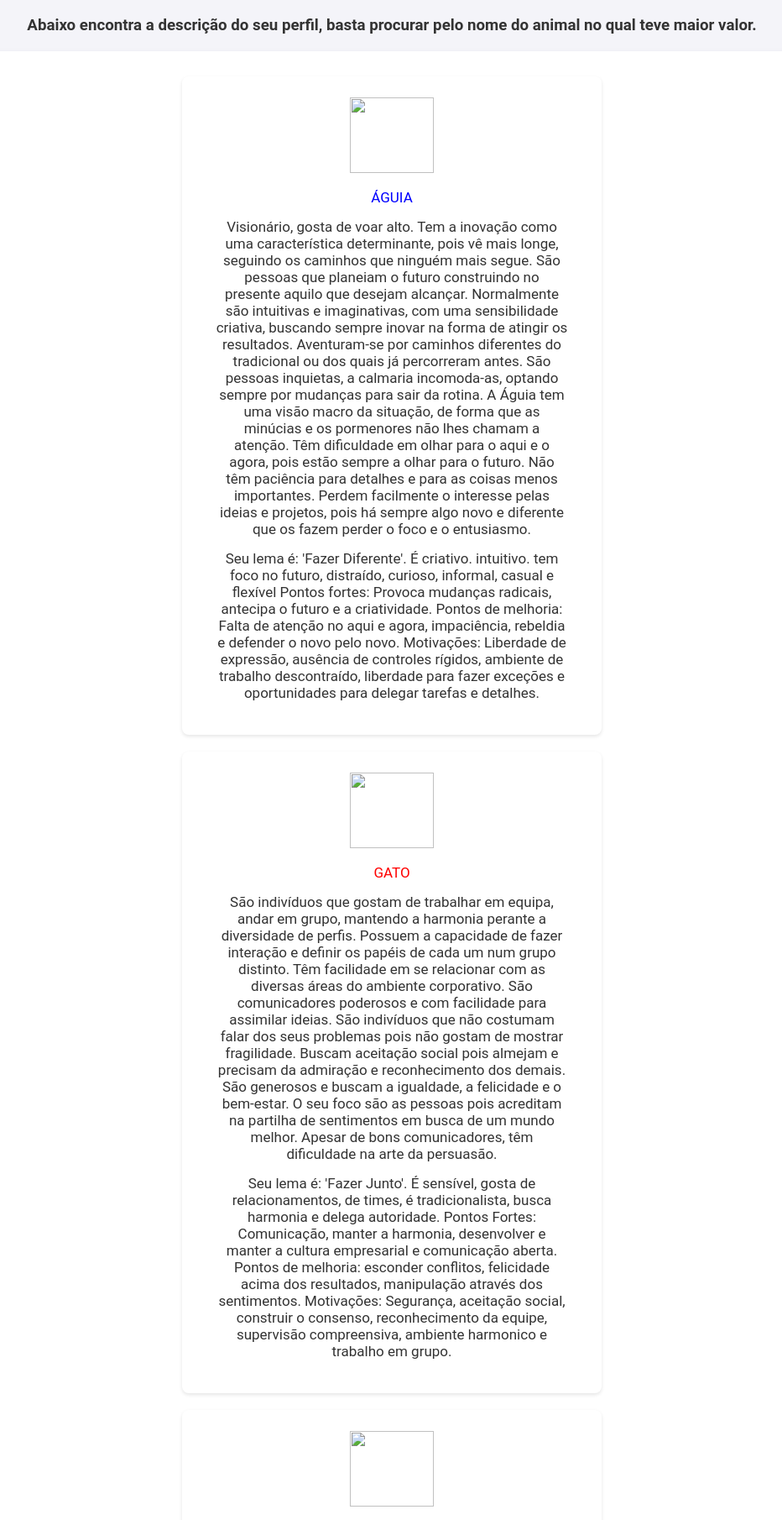
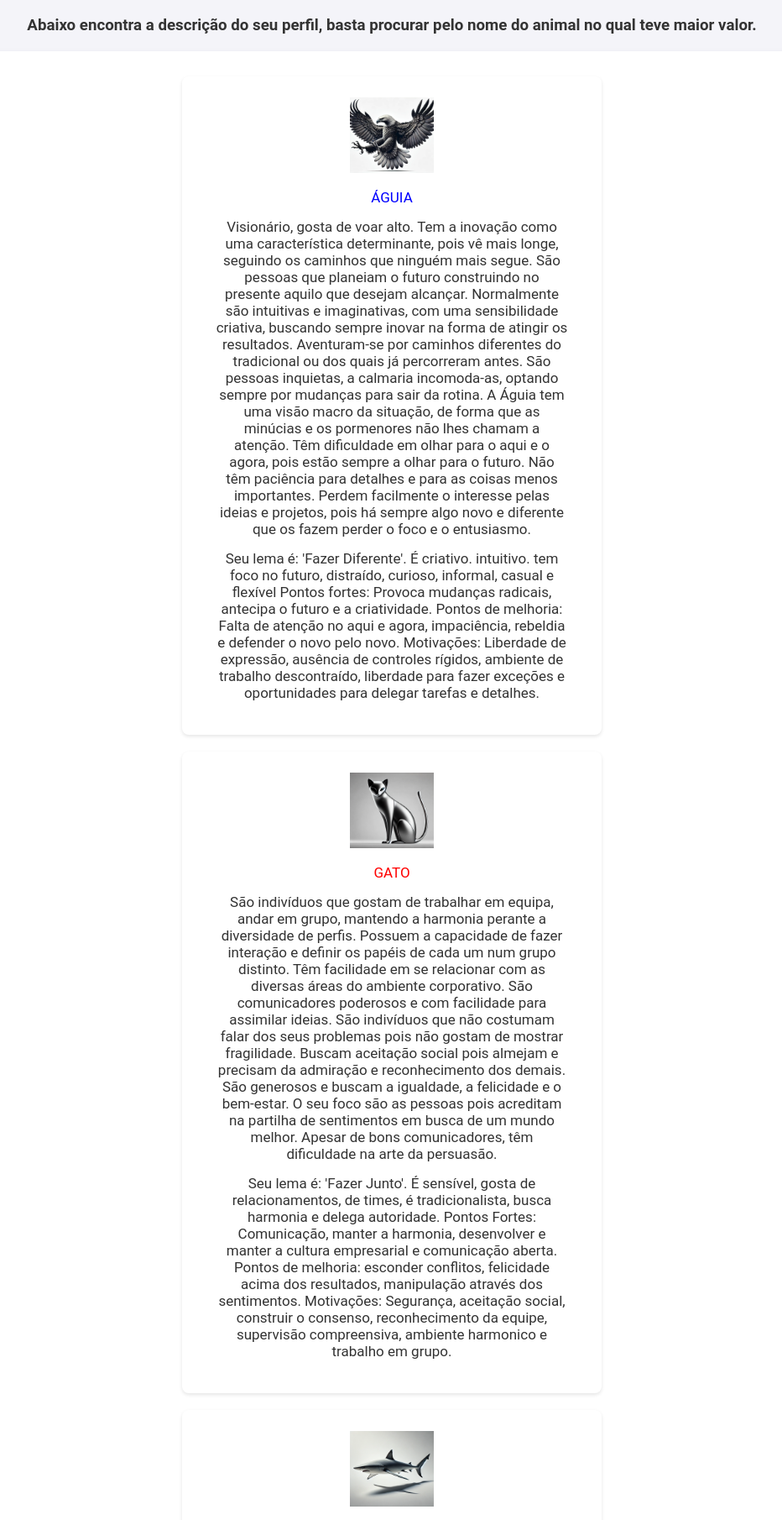
Before and after one commit to WandreyAguiar/Teste-de-perfil-comportamental, a plain HTML site: page pagina1.html in a window 1280 px wide. Shown: the part 82-1892 px from the top of the page at 84% size, without its empty margins (173-1105 px from the left). Drawn offline with Linux system fonts and the light colour scheme.

Commit message:
Add files via upload

```diff
--- a/pagina1.html
+++ b/pagina1.html
@@ -109,7 +109,7 @@
     <div class="flex-container">
 
         <div class="box">
-            <img src="Imagens\aguia.webp" width="100" height="90" />
+            <img src="aguia.webp" width="100" height="90" />
             <p id="resposta1" style="color: blue;">ÁGUIA</p>
             <p>Visionário, gosta de voar alto. Tem a inovação como uma característica determinante, pois vê mais longe,
                 seguindo os caminhos que ninguém mais segue. São pessoas que planeiam o futuro construindo no presente
@@ -130,7 +130,7 @@
         </div>
 
         <div class="box">
-            <img src="Imagens\gato.webp" width="100" height="90" />
+            <img src="gato.webp" width="100" height="90" />
             <p id="resposta2" style="color: red;">GATO</p>
             <p>São indivíduos que gostam de trabalhar em equipa, andar em grupo, mantendo a harmonia perante a
                 diversidade de perfis. Possuem a capacidade de fazer interação e definir os papéis de cada um num grupo
@@ -151,7 +151,7 @@
         </div>
 
         <div class="box">
-            <img src="imagens/tubarao.webp" width="100" height="90" />
+            <img src="tubarao.webp" width="100" height="90" />
             <p id="resposta3" style="color: green;">TUBARÃO</p>
             <p>São indivíduos que estão presentes para o que der e vier e deixam claro para o que vieram. Vão atrás do
                 que querem sem perder tempo esperando o “momento mais favorável”. Têm senso de urgência e querem tudo
@@ -167,7 +167,7 @@
         </div>
 
         <div class="box">
-            <img src="Imagens\lobo.webp" width="100" height="90" />
+            <img src="lobo.webp" width="100" height="90" />
             <p id="resposta4" style="color:rgb(221, 221, 7)">LOBO</p>
             <p>São estrategistas natos, agem com ponderação, normas e processos. São corretos, metódicos, pontuais,
                 equilibrados, éticos e leais. Fazer melhor, para eles, é fazer bem feito. São conflituosos e têm baixo
```
